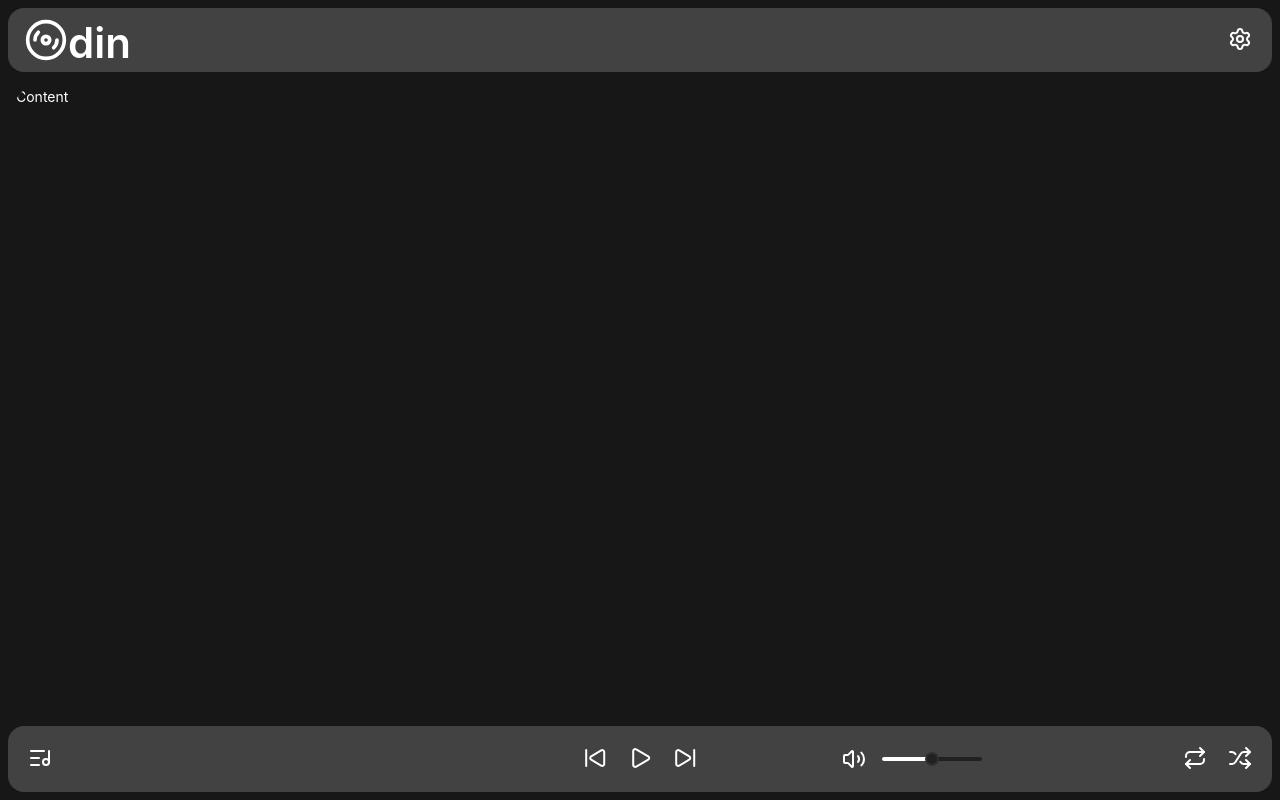
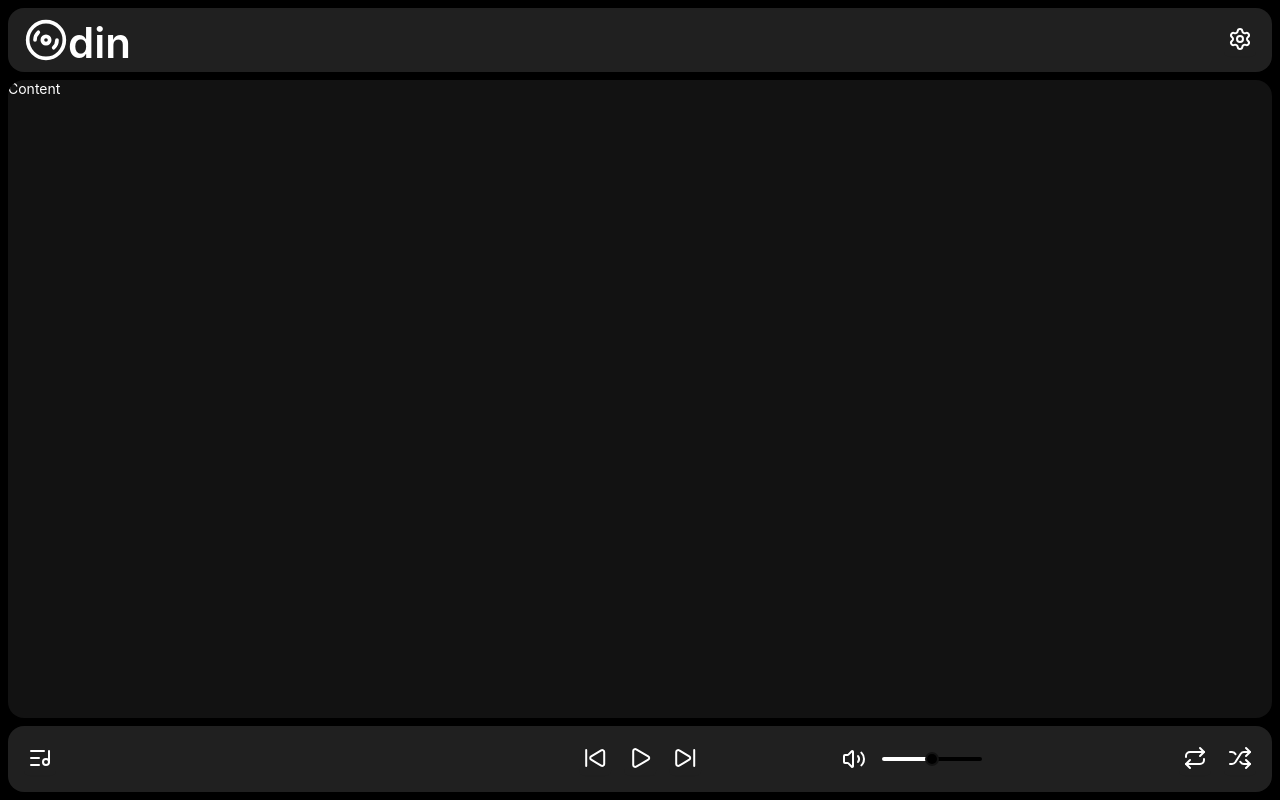
Before and after one commit to alonshuld/mediaplayer, a React (Vite) app: page / in a window 1280 px wide. Built offline with nearby package versions, Linux system fonts and the light colour scheme.

Commit message:
changed colors and fixed margins

```diff
--- a/src/components/HomePage.tsx
+++ b/src/components/HomePage.tsx
@@ -18,16 +18,24 @@ export const HomePage: FC = () => {
       >
         <Header />
       </Layout.Header>
-      <Layout>
+      <Layout style={{ marginInline: 8 }}>
         <Layout.Sider
           collapsed={collapsedSider}
           collapsedWidth={0}
-          style={{ borderRadius: 16, overflow: "hidden", marginLeft: 8 }}
+          style={{
+            borderRadius: 16,
+            overflow: "hidden",
+            marginRight: collapsedSider ? 0 : 8,
+          }}
         >
           Sider
         </Layout.Sider>
         <Layout.Content
-          style={{ borderRadius: 16, overflow: "hidden", margin: 8 }}
+          style={{
+            borderRadius: 16,
+            overflow: "hidden",
+            backgroundColor: "#121212",
+          }}
         >
           Content
         </Layout.Content>
--- a/src/main.tsx
+++ b/src/main.tsx
@@ -4,9 +4,9 @@ import "./index.css";
 import App from "./App.tsx";
 import { ConfigProvider } from "antd";
 
-export const primaryColor: string = "#424242";
-export const secondaryColor: string = "#212121";
-export const accentColor: string = "#303030";
+export const primaryColor: string = "#202020";
+export const secondaryColor: string = "black";
+export const accentColor: string = "#121212";
 export const contentColor: string = "white";
 
 createRoot(document.getElementById("root")!).render(
```
